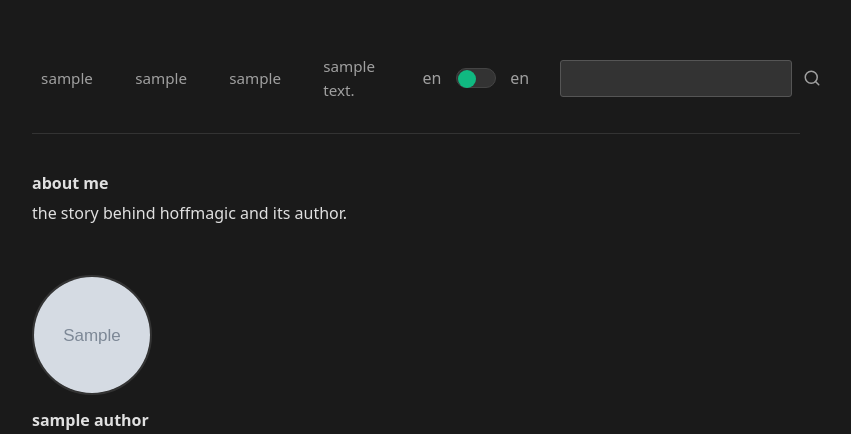
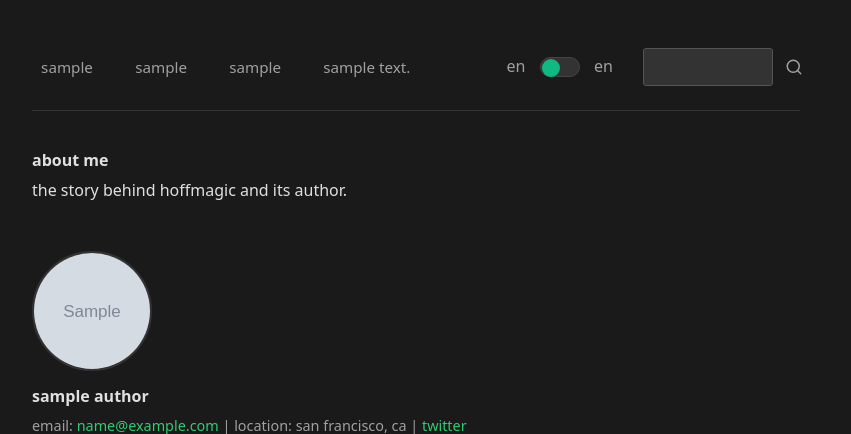
Before and after one commit to h0ffmann/hoffmagic, a FastAPI app: template src/hoffmagic/templates/about.html in a window 1280 px wide. Shown: the top 434 px of the page, without its empty margins (224-1075 px from the left). Run offline with FastAPI, Linux system fonts and the light colour scheme; the template is opened without the code that fills it: most values are stand-ins (such as "Sample title", 1, 10 or a date in 2020); grey boxes marked "Sample" are stand-in pictures; parts of the project's set-up code (start-up, migrations or seed data) failed here and were passed over.

Commit message:
fix: constrain search bar width and improve header layout

```diff
--- a/src/hoffmagic/static/css/minimalist.css
+++ b/src/hoffmagic/static/css/minimalist.css
@@ -199,6 +199,63 @@ button:hover, input[type="submit"]:hover {
     /* display: none; or remove definitions */
 }
 
+/* Header layout improvements */
+.header-content {
+  display: flex;
+  justify-content: space-between;
+  align-items: center;
+  padding-bottom: 1.5em;
+  border-bottom: 1px solid var(--color-border);
+  margin-bottom: 2.5em;
+}
+
+.header-left {
+  flex-grow: 1;
+  display: flex;
+  align-items: center;
+  gap: 2em;
+}
+
+.header-right {
+  display: flex;
+  align-items: center;
+  gap: 1.5em;
+  flex-shrink: 0;
+}
+
+#search-form {
+  display: flex;
+  align-items: center;
+  max-width: 180px;
+}
+
+#search-form input[type="search"] {
+  width: 130px;
+  padding: 0.4em 0.8em;
+  font-size: 0.9em;
+  margin-right: 0.5em;
+  background-color: #333;
+  color: white;
+  border: 1px solid #555;
+}
+
+/* Responsive adjustments */
+@media (max-width: 768px) {
+  .header-content {
+    flex-direction: column;
+    align-items: flex-start;
+    gap: 1em;
+  }
+
+  .header-right {
+    align-self: flex-end;
+  }
+
+  #search-form input[type="search"] {
+    width: 100px;
+  }
+}
+
 /* Language Slider Styles */
 .language-toggle {
     display: flex;
--- a/src/hoffmagic/templates/base.html
+++ b/src/hoffmagic/templates/base.html
@@ -43,7 +43,7 @@
                 </nav>
             </div>
             <!-- Header Right: Language Toggle + Search -->
-            <div class="header-right" style="display: flex; align-items: center; gap: 1.5em;">
+            <div class="header-right" style="display: flex; align-items: center; gap: 1.5em; flex-shrink: 0; max-width: 300px;">
                 <div class="language-toggle">
                     <a href="?lang=en" class="lang-option {{ 'active' if lang == 'en' }}"
                        aria-label="English" data-lang="en">
@@ -63,12 +63,12 @@
                     </a>
                 </div>
                 <form id="search-form" action="{{ url_for('blog_page') }}" method="get"
-                    style="display: flex; align-items: center;">
+                    style="display: flex; align-items: center; max-width: 180px;">
                     {# Pass language as query parameter #}
                     <input type="hidden" name="lang" value="{{ lang }}">
                     <input type="search" name="search" placeholder="{{ i18n.get('search_placeholder', 'Search...') }}"
                         required aria-label="{{ i18n.get('search_button_label', 'Search') }}"
-                        style="padding: 0.4em 0.8em; font-size: 0.9em; margin-right: 0.5em; background-color: #333; color: white; border: 1px solid #555;">
+                        style="padding: 0.4em 0.8em; font-size: 0.9em; margin-right: 0.5em; background-color: #333; color: white; border: 1px solid #555; width: 130px;">
                     <button type="submit" aria-label="{{ i18n.get('search_button_label', 'Search') }}"
                         style="background: none; border: none; padding: 0.3em; cursor: pointer;">
                         <svg xmlns="http://www.w3.org/2000/svg" width="18" height="18" viewBox="0 0 24 24" fill="none"
```
